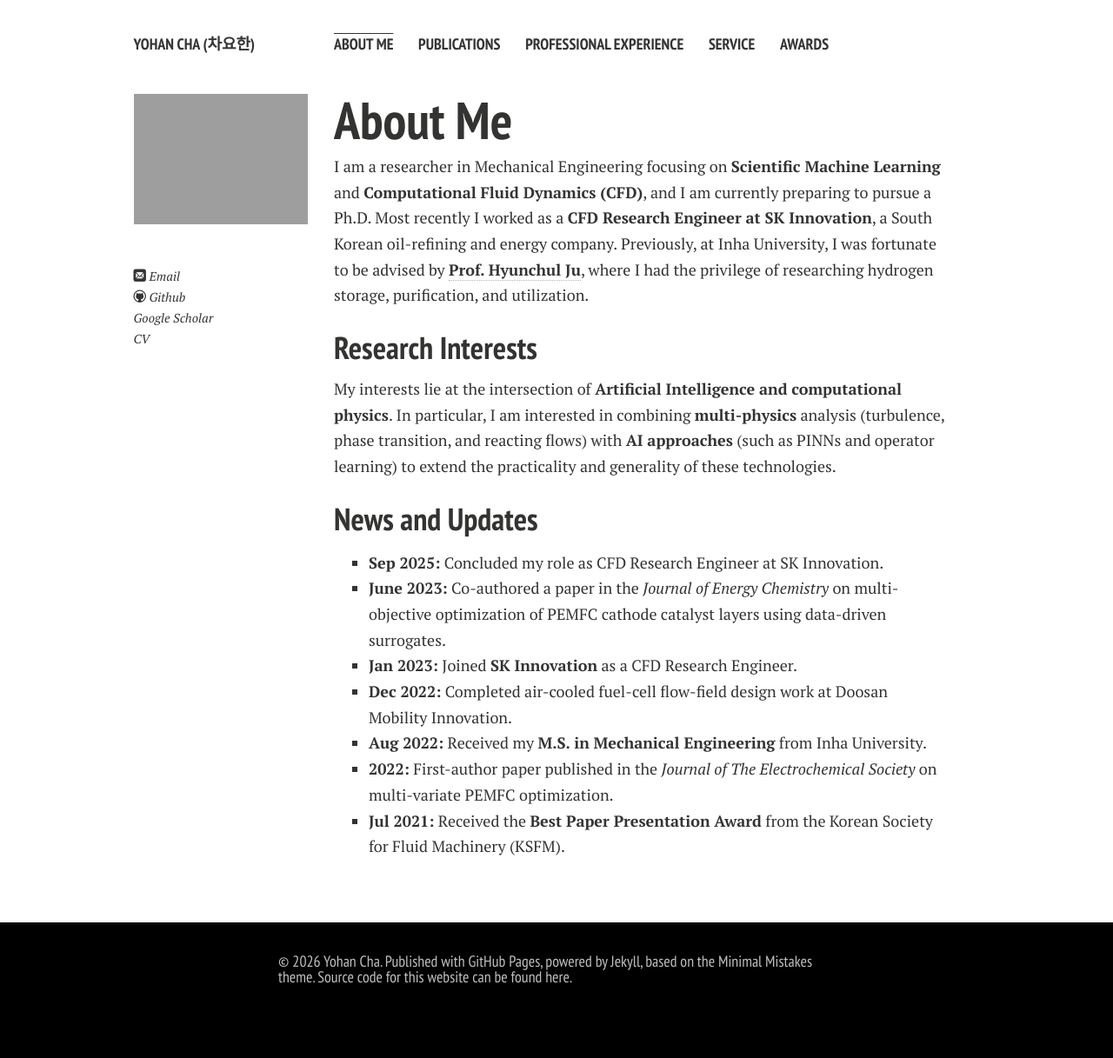
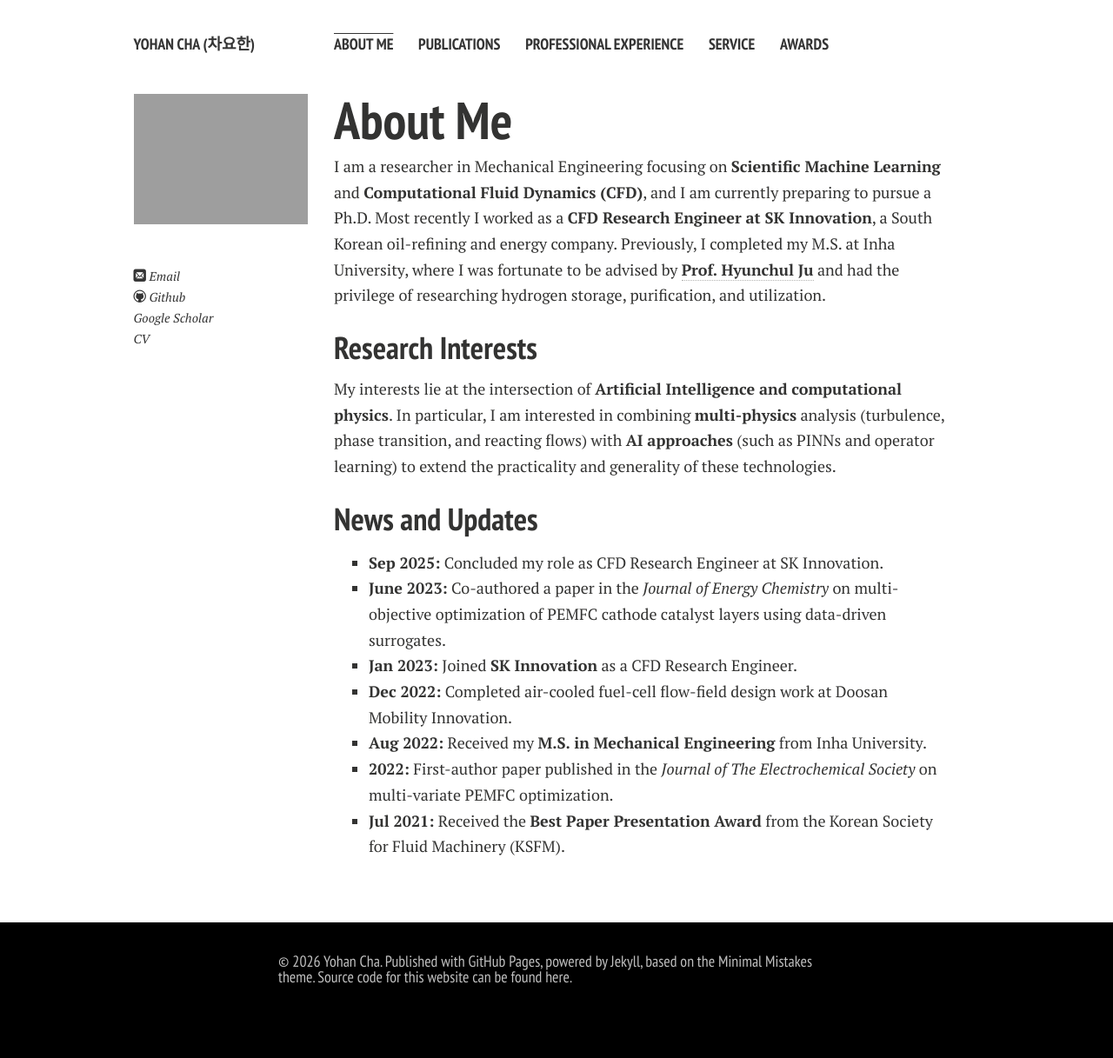
Before and after one commit to powerfulsmooth/powerfulsmooth.github.io, a Jekyll site: the page built from index.md, in a window 1280 px wide. Shown: the whole page at 87% size. Built offline with Jekyll 4.4.1, drawn with Linux system fonts in a browser that asks for light colours; nearby versions of some CDN libraries; comment, search, counter and statistics services are not loaded; a style sheet for code colours, icons or effects is not loaded; our own code applies the rules of GitHub Pages for plain Markdown files.

Commit message:
Add files via upload

```diff
--- a/index.md
+++ b/index.md
@@ -4,7 +4,7 @@ layout: page
 
 # About Me
 
-I am a researcher in Mechanical Engineering focusing on **Scientific Machine Learning** and **Computational Fluid Dynamics (CFD)**, and I am currently preparing to pursue a Ph.D. Most recently I worked as a **CFD Research Engineer at SK Innovation**, a South Korean oil-refining and energy company. Previously, at Inha University, I was fortunate to be advised by [**Prof. Hyunchul Ju**](http://espl.inha.ac.kr/), where I had the privilege of researching hydrogen storage, purification, and utilization.
+I am a researcher in Mechanical Engineering focusing on **Scientific Machine Learning** and **Computational Fluid Dynamics (CFD)**, and I am currently preparing to pursue a Ph.D. Most recently I worked as a **CFD Research Engineer at SK Innovation**, a South Korean oil-refining and energy company. Previously, I completed my M.S. at Inha University, where I was fortunate to be advised by [**Prof. Hyunchul Ju**](http://espl.inha.ac.kr/) and had the privilege of researching hydrogen storage, purification, and utilization.
 
 ## Research Interests
 
```
